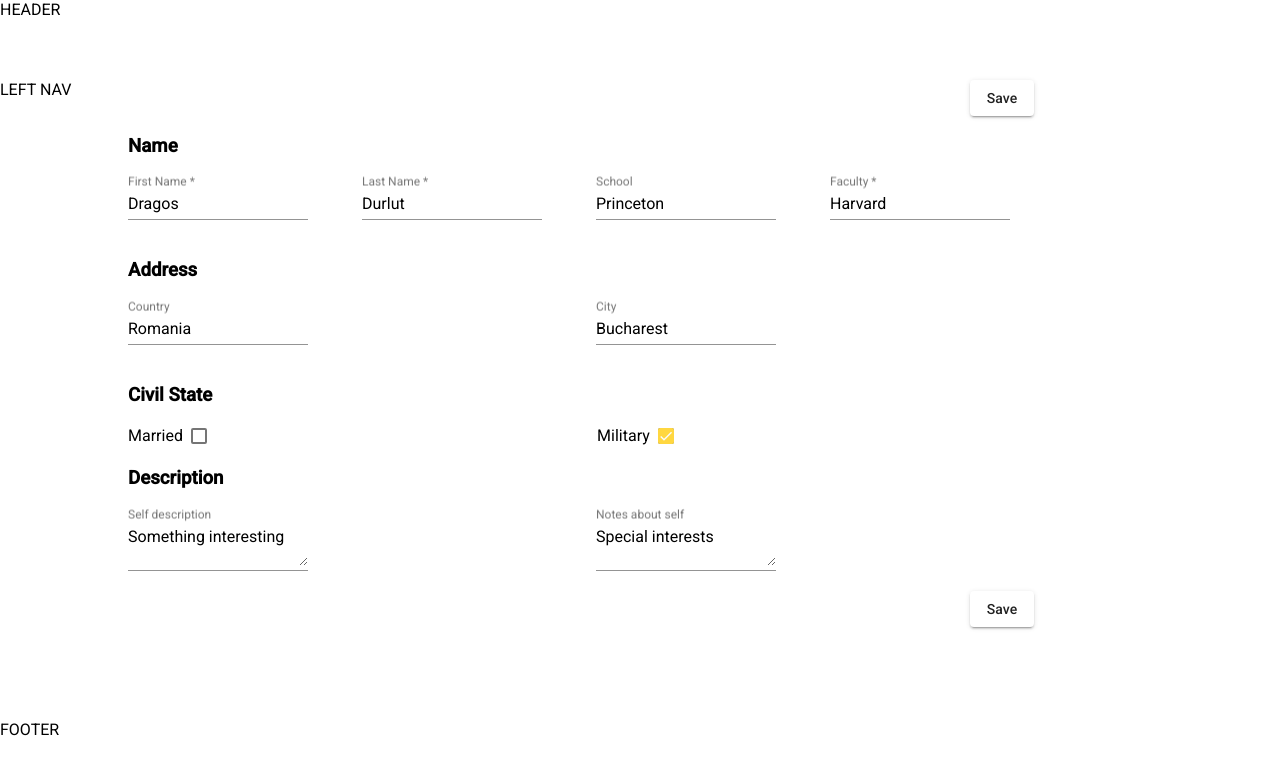
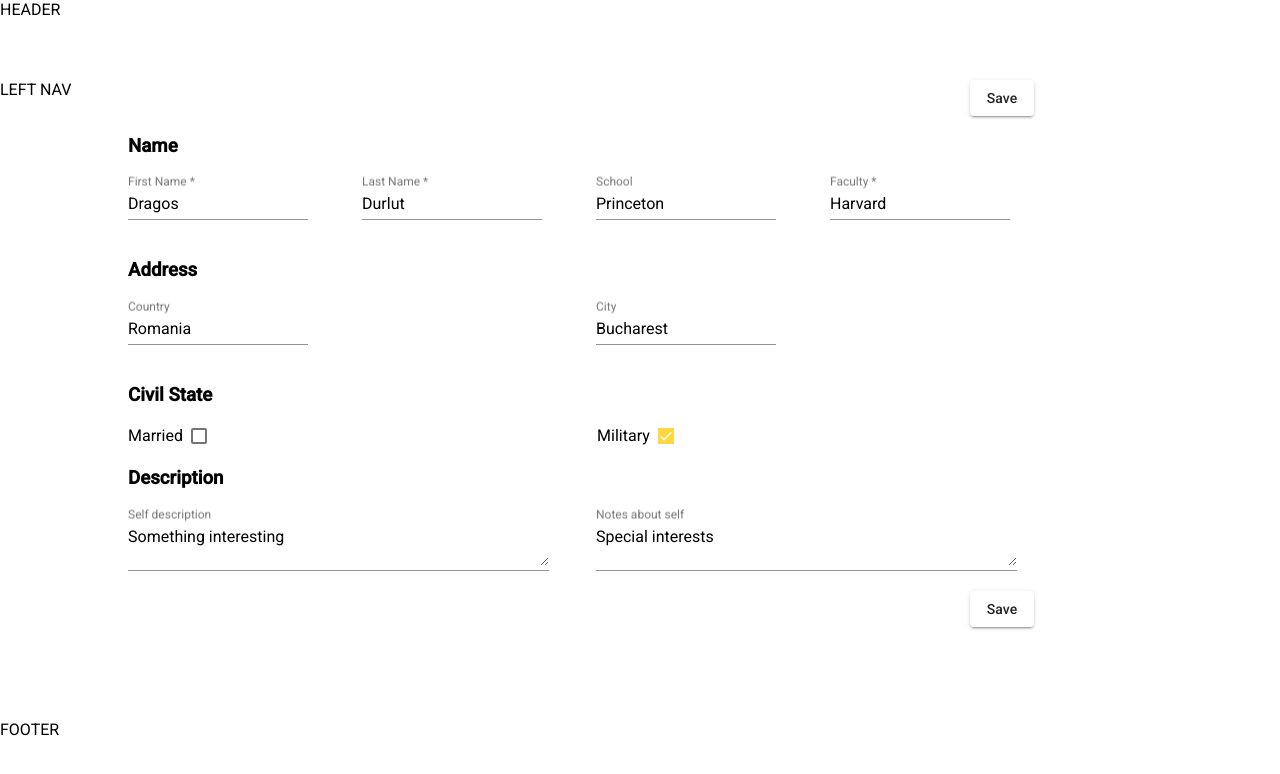
Before and after one commit to dragos-durlut/angular2-reactive-forms, an Angular app: page /forms-example in a window 1280 px wide. Shown: the top 774 px of the page. Built offline with nearby package versions, Linux system fonts and the light colour scheme.

Commit message:
- mat form field width

```diff
--- a/src/app/reactive-forms-inputs/field-textarea/field-textarea.component.scss
+++ b/src/app/reactive-forms-inputs/field-textarea/field-textarea.component.scss
@@ -0,0 +1,5 @@
+mat-form-field {
+  width: 90%;
+
+
+}
```
